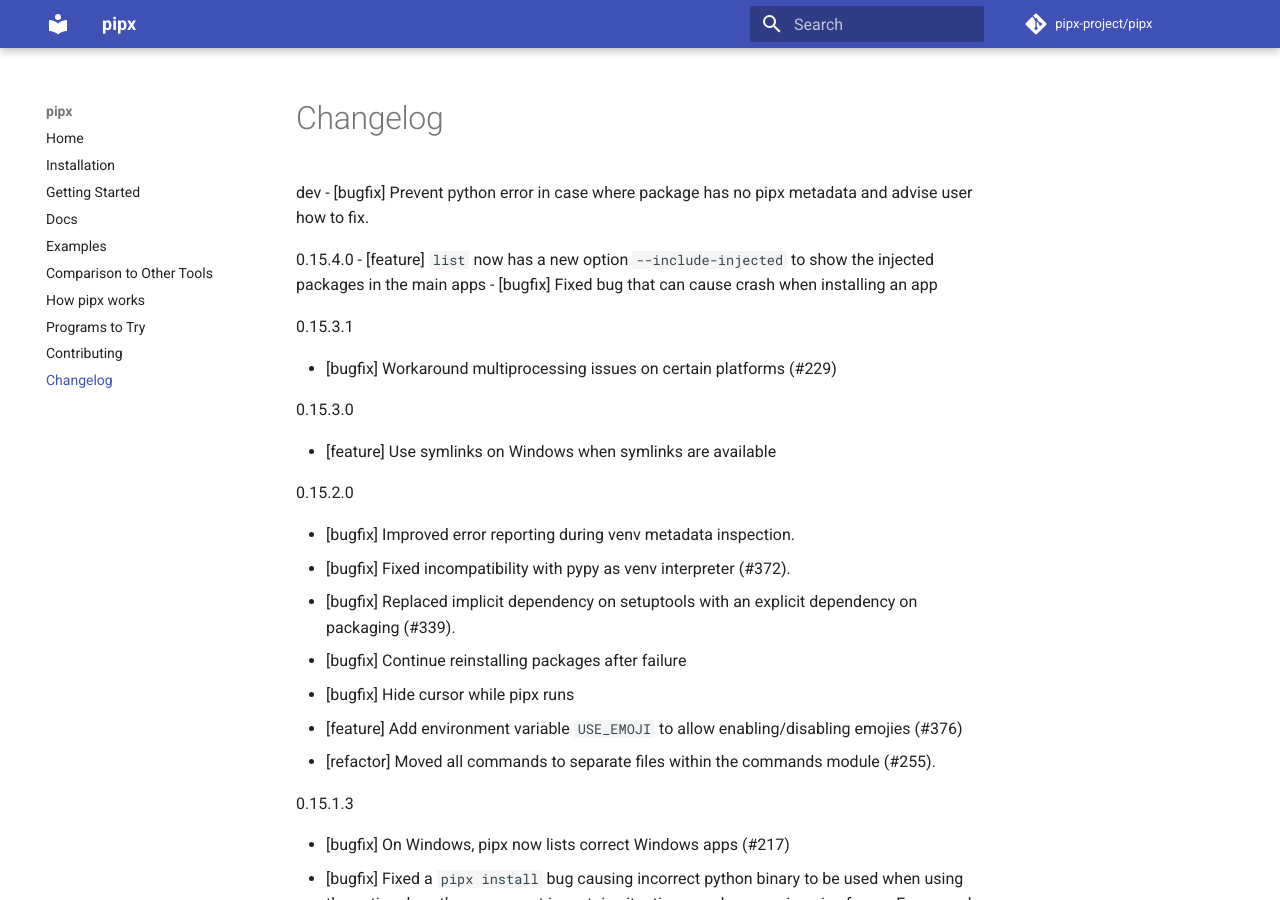
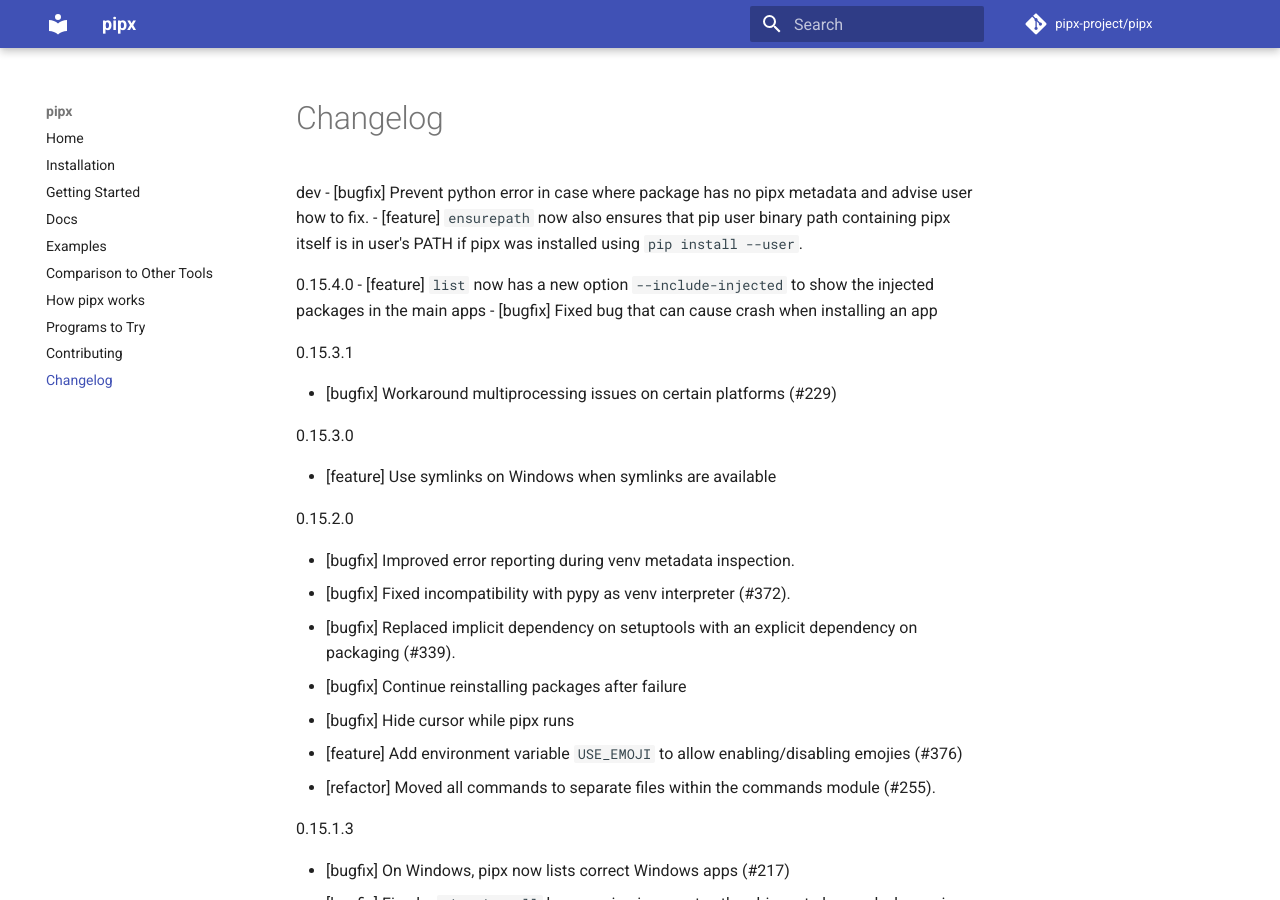
Before and after one commit to pypa/pipx, an MkDocs documentation site: the page built from docs/changelog.md, in a window 1280 px wide and 900 px high. Built offline with MkDocs 1.6.1 and Material for MkDocs 9.7.7, drawn with Linux system fonts in a browser that asks for light colours; comment, search, counter and statistics services are not loaded.

Commit message:
Add to changelog.

```diff
--- a/docs/changelog.md
+++ b/docs/changelog.md
@@ -1,5 +1,6 @@
 dev
 - [bugfix] Prevent python error in case where package has no pipx metadata and advise user how to fix.
+- [feature] `ensurepath` now also ensures that pip user binary path containing pipx itself is in user's PATH if pipx was installed using `pip install --user`.
 
 0.15.4.0
 - [feature] `list` now has a new option `--include-injected` to show the injected packages in the main apps
```
